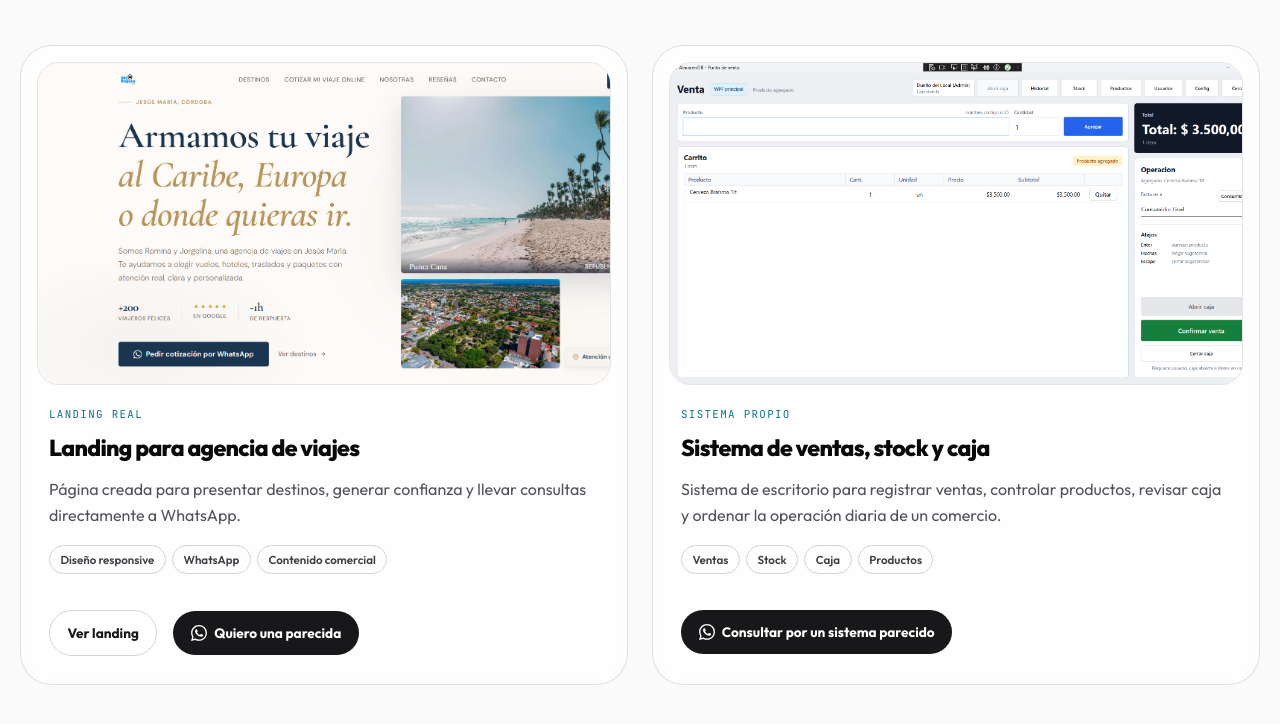
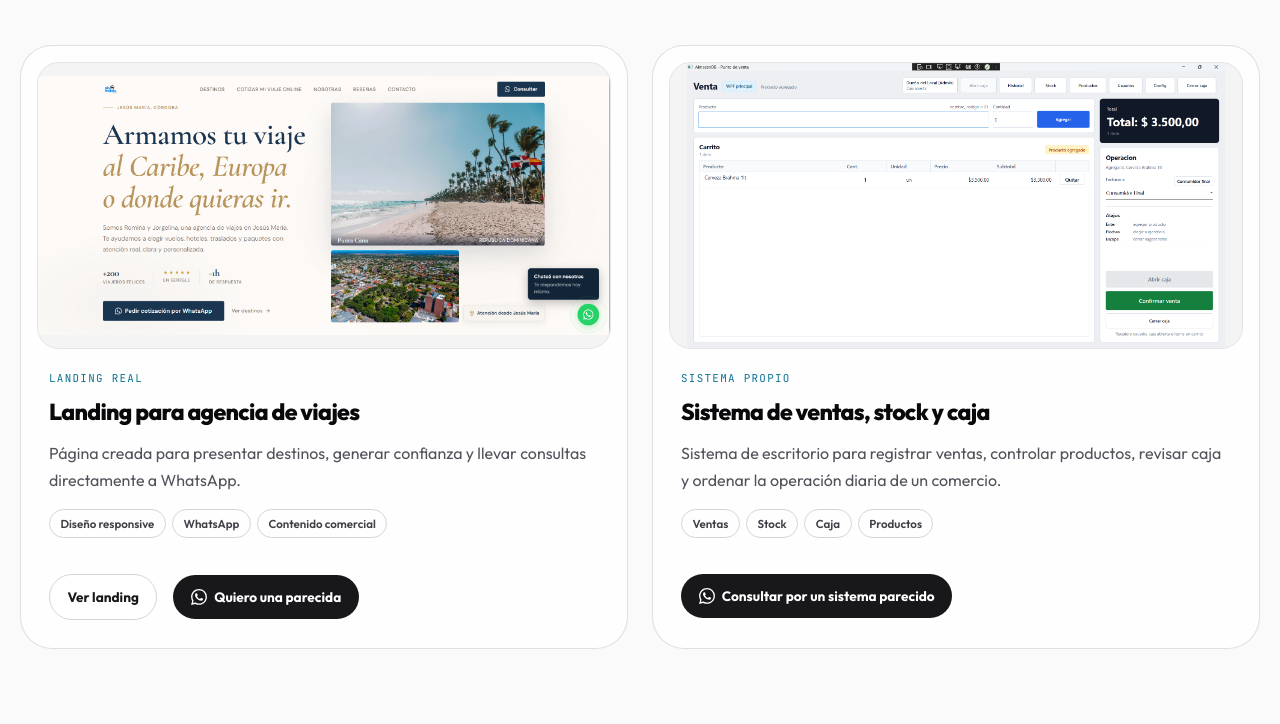
Before and after one commit to Martindelucca/portfolio, a website: page index.html in a window 1280 px wide. Shown: the part 2128-2852 px from the top of the page. Drawn offline with Linux system fonts and the light colour scheme.

Commit message:
fix: contain example images with 2/1 aspect ratio

```diff
--- a/css/style.css
+++ b/css/style.css
@@ -812,7 +812,10 @@ html {
   border: 1px solid #e4e4e7;
   border-radius: 1.35rem;
   background: #f4f4f5;
-  aspect-ratio: 16 / 9;
+  aspect-ratio: 2 / 1;
+  display: flex;
+  align-items: center;
+  justify-content: center;
 }
 
 .dark .example-shot {
@@ -823,13 +826,13 @@ html {
 .example-shot img {
   width: 100%;
   height: 100%;
-  object-fit: cover;
-  object-position: top left;
-  transition: transform 0.45s cubic-bezier(0.16, 1, 0.3, 1);
+  object-fit: contain;
+  object-position: center;
+  transition: transform 0.35s cubic-bezier(0.16, 1, 0.3, 1);
 }
 
 .example-shot:hover img {
-  transform: scale(1.025);
+  transform: scale(1.02);
 }
 
 .example-content {
```
